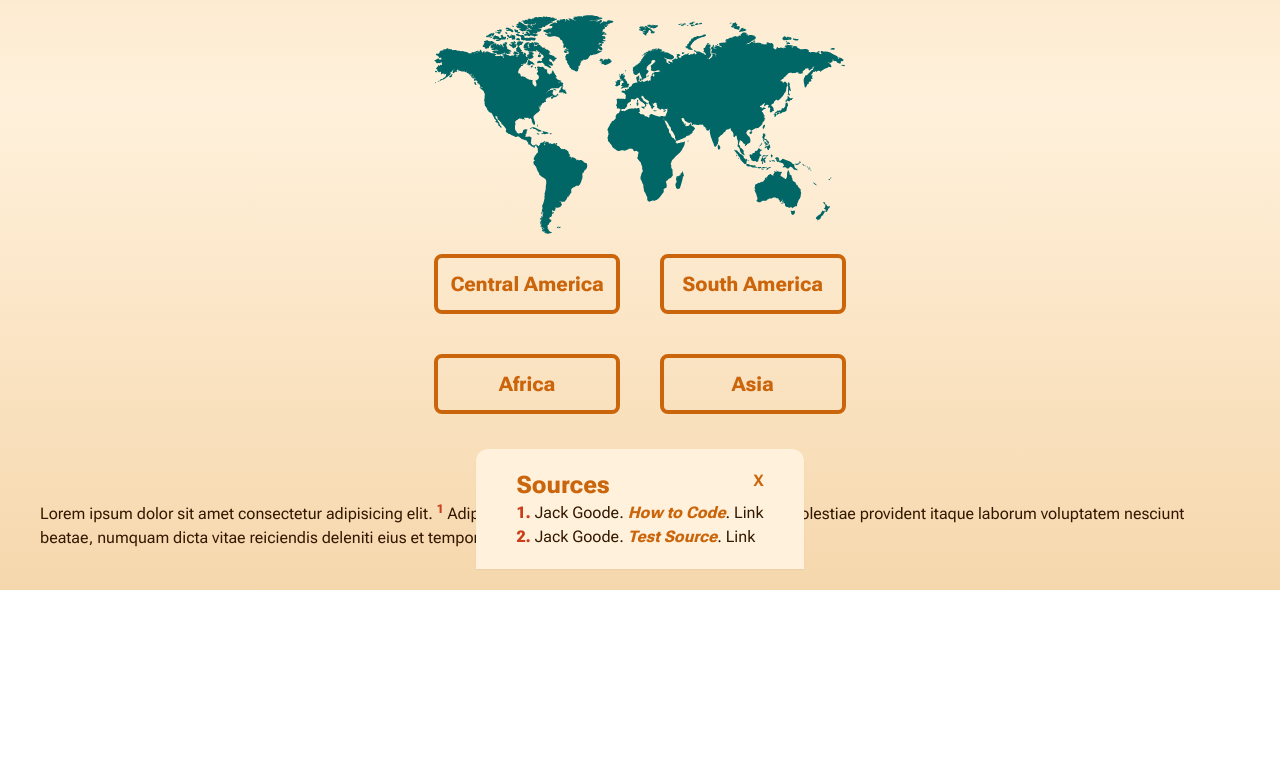
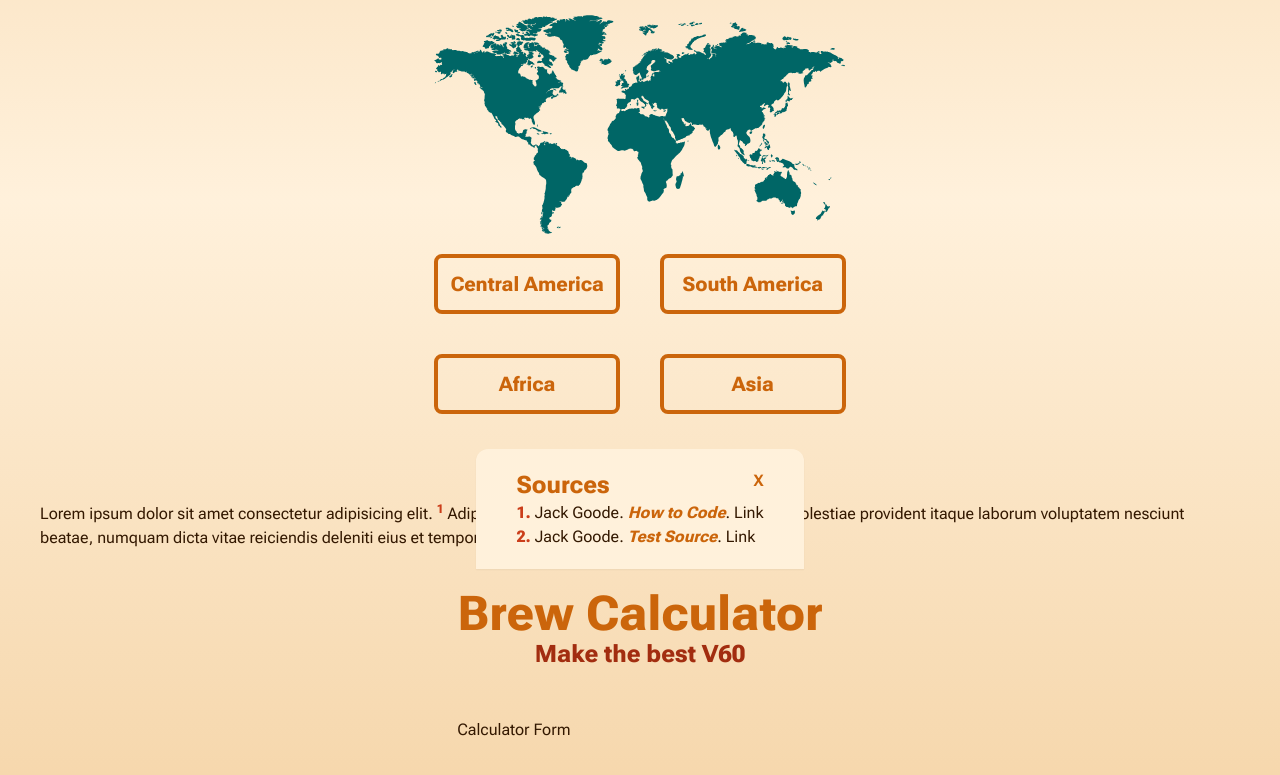
Before and after one commit to jacqueschuis/kafe, a Next.js app: page /dev in a window 1280 px wide. Shown: the part 381-1156 px from the top of the page. Before the commit the page ends 971 px from the top, so only its background shows below. Built offline with nearby package versions, Linux system fonts and the light colour scheme.

Commit message:
working on calculator component

```diff
--- /dev/null
+++ b/src/app/components/Calculator.jsx
@@ -0,0 +1,17 @@
+import CalculatorForm from "./CalculatorForm";
+import Trail from "./Trail";
+
+const Calculator = ({method, materials}) => {
+    return (
+        <Trail>
+            <div className="header mb-12 text-center">
+            <h2 className="font-bold text-5xl text-orange-600 dark:text-orange-300 text-center">Brew Calculator</h2>
+            <p className="font-bold text-2xl text-red-600 dark:text-orange-300 text-center">Make the best {method}</p>
+            </div>
+
+            <CalculatorForm />
+        </Trail>
+     );
+}
+
+export default Calculator;
--- /dev/null
+++ b/src/app/components/CalculatorForm.jsx
@@ -0,0 +1,9 @@
+const CalculatorForm = () => {
+    return (
+        <>
+        <h2>Calculator Form</h2>
+        </>
+     );
+}
+
+export default CalculatorForm;
--- a/src/app/dev/page.js
+++ b/src/app/dev/page.js
@@ -7,6 +7,7 @@ import Footnote from "../components/Footnote";
 import Layout from "../components/HomeLayout";
 import OriginMap from "../components/OriginMap";
 import Trail from "../components/Trail";
+import Calculator from "../components/Calculator";
 
 const DevPage = () => {
   const [showSources, setShowSources] = useState(false);
@@ -25,6 +26,11 @@ const DevPage = () => {
       link: "https://j-par.com",
     },
   ];
+
+  const brewInfo = {
+    method: "V60",
+    materials: ["Beans", "V60 Brewer", "Grinder", "Scale", "Gooseneck Kettle"],
+  };
 
   const [expand, expandApi] = useSpring(() => ({
     y: showSources ? 0 : 150,
@@ -77,6 +83,9 @@ const DevPage = () => {
             </sup>
           </p>
         </div>
+        <div className="w-full mb-10 px-10">
+          <Calculator {...brewInfo} />
+        </div>
       </Trail>
       <Footnote sources={sources} expand={expand} sourceClick={sourceClick} />
     </Layout>
```
